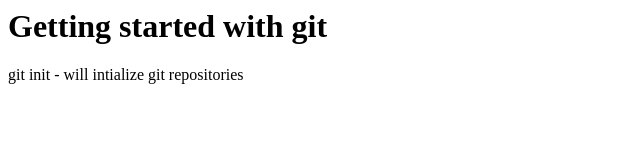
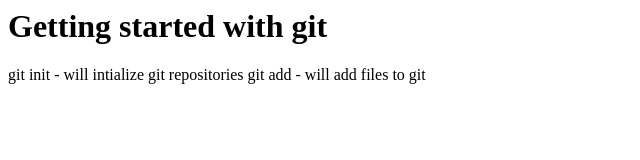
Before and after one commit to LeulWeb/git-intro, a plain HTML site: page index.html in a window 1280 px wide. Shown: the whole page, without its empty margins (0-640 px from the left). Drawn offline with Linux system fonts and the light colour scheme.

Commit message:
second commit

```diff
--- a/index.html
+++ b/index.html
@@ -1,4 +1,5 @@
 <h1>Getting started with git</h1>
 <p>
     git init - will intialize git repositories
+    git add - will add files to git
 </p>
```
